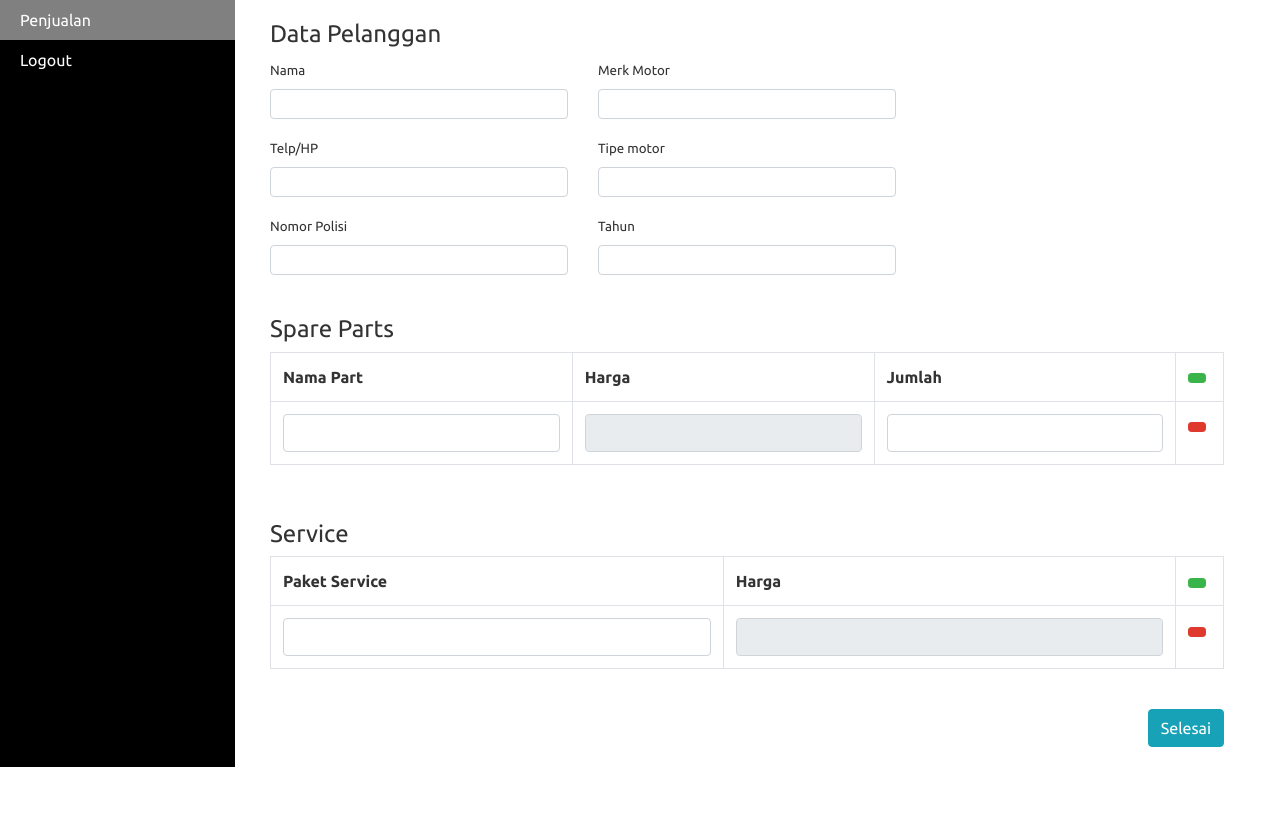
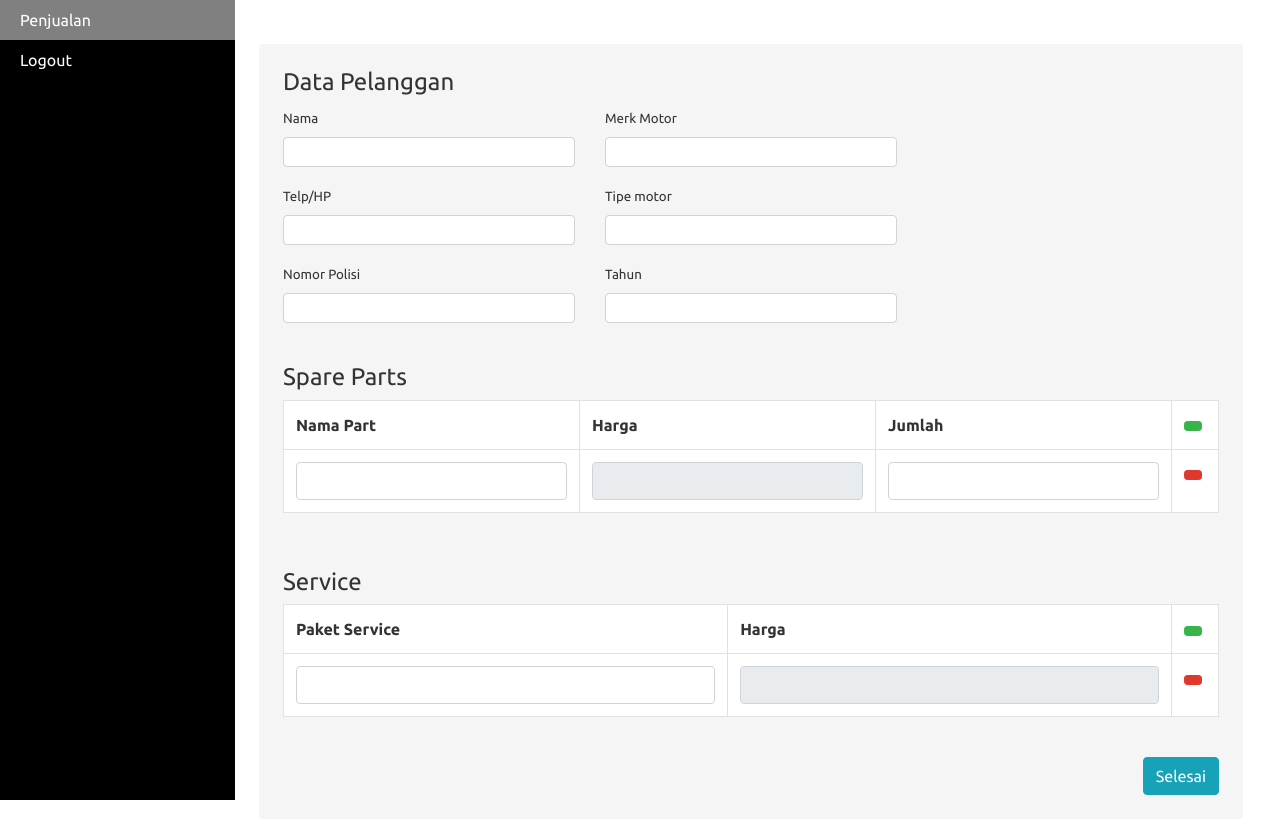
Before and after one commit to ilhaaamn/ServiceCorner, a CodeIgniter app: page /ServiceCorner/index.php/testing/index in a window 1280 px wide. Shown: the part 56-895 px from the top of the page. Before the commit the page ends 823 px from the top, so only its background shows below. Run offline with CodeIgniter, Linux system fonts and the light colour scheme; data that the repository does not hold is empty; some libraries are stand-ins or nearby versions.

Commit message:
minor update

```diff
--- a/application/views/Stok.php
+++ b/application/views/Stok.php
@@ -59,9 +59,9 @@
 
         <div class="col-xs-8">
             <div id="page-content-wrapper">
-                <div class="container-fluid">
+                <h4>Tambah Stok</h4>
+                <div class="row container-fluid p-4 ml-1 rounded mt-4" style="background-color: whitesmoke">
                     <form action="<?php echo base_url('partstok/updatestok')?>" method="post">
-                        <h4>Tambah Stok</h4>
                         <div class="col-md-6">
                             <div class="form-group">
                                 <label for="">Id</label>
--- a/application/views/Transaksi.php
+++ b/application/views/Transaksi.php
@@ -78,9 +78,9 @@
 
         <div class="col-xs-8">
             <div id="page-content-wrapper">
-                <div class="container-fluid">
+                <div class="container-fluid p-4 ml-1 rounded mt-4" style="background-color: whitesmoke">
+                    <h4>Data Pelanggan</h4>
                     <form action="<?php echo base_url('service/insertData')?>" method="post">
-                        <h4>Data Pelanggan</h4>
                         <div class="row">
                             <div class="col-md-4">
                                 <input hidden type="text" name="idPel"  id="idPel" class="form-control">
@@ -118,7 +118,7 @@
                         <div id="spare-parts">
                             <div class="table-repsonsive">
                                 <span id="error"></span>
-                                <table class="table table-bordered tr_input" id="item_table">
+                                <table class="table table-bordered tr_input" id="item_table" style="background-color: white">
                                     <tr>
                                         <th>Nama Part</th>
                                         <th>Harga</th>
@@ -140,7 +140,7 @@
                         <div id="service">
                             <div class="table-repsonsive">
                                 <span id="error"></span>
-                                <table class="table table-bordered sr_input" id="service_table">
+                                <table class="table table-bordered sr_input" id="service_table" style="background-color: white">
                                     <tr>
                                         <th>Paket Service</th>
                                         <th>Harga</th>
@@ -156,8 +156,8 @@
                             </div>
                         </div>
                         <br>
-                        <div align="left">
-                            <input type="submit" name="submit" class="btn btn-info float-right" value="Selesai" />
+                        <div align="right">
+                            <input type="submit" name="submit" class="btn btn-info" value="Selesai" />
                         </div>
                     </form>
                 </div>
```
Also changed, not shown: application/views/DataSparepart.php (+4 -3 lines).
